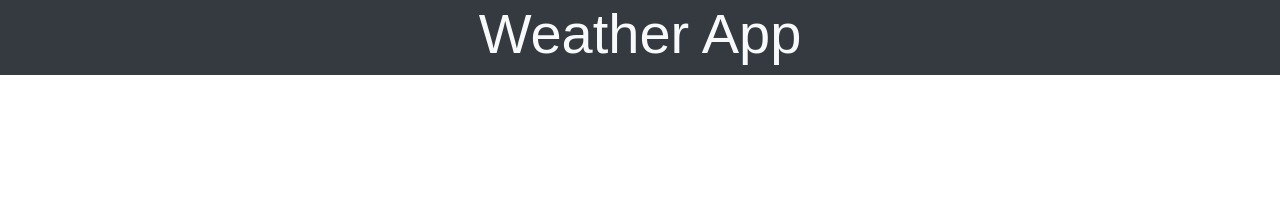
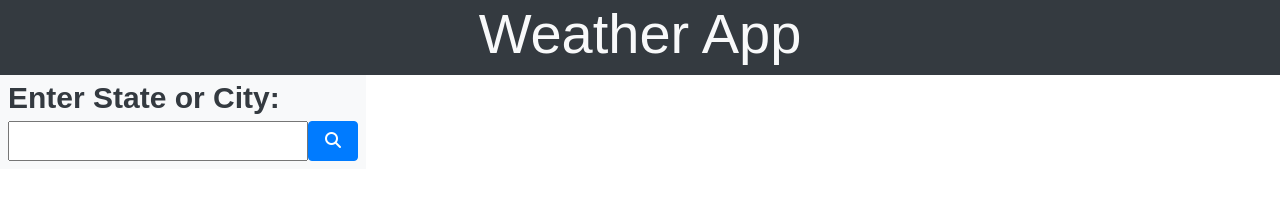
Before and after one commit to KJKhalil/Weather-App, a plain HTML site: page index.html in a window 1280 px wide. Drawn offline with nearby package versions, Linux system fonts and the light colour scheme.

Commit message:
Finished the search box area and where the search history list will be in the html

```diff
--- a/index.html
+++ b/index.html
@@ -6,6 +6,7 @@
 	<meta charset="UTF-8"/>
 	<meta name="viewport" content="width=device-width, initial-scale=1, shrink-to-fit=no"/>
     <link rel="stylesheet" href="https://cdn.jsdelivr.net/npm/bootstrap@4.3.1/dist/css/bootstrap.min.css" integrity="sha384-ggOyR0iXCbMQv3Xipma34MD+dH/1fQ784/j6cY/iJTQUOhcWr7x9JvoRxT2MZw1T" crossorigin="anonymous">
+    <link rel="stylesheet" href="https://cdnjs.cloudflare.com/ajax/libs/font-awesome/6.2.0/css/all.min.css"/>
     <link rel="stylesheet" type="text/css" href="./assets/css/reset.css"/>
     <link rel="stylesheet" type="text/css" href="./assets/css/style.css"/>
     <title>Weather App</title>
@@ -14,12 +15,30 @@
 
 <body>
     <!-- Header -->
-    <header class="h1-container d-flex justify-content-center bg-dark">
+    <header class="h1-container-fluid d-flex justify-content-center bg-dark">
         <h1 class="h1 display-4 text-light">Weather App</h1>
     </header>
 
-    <main class="main">
+    <main class="container-fluid row">
+        <div class="col-m bg-light">
+            <div class="form-container m-2">
+                <form id="search-box">
+                    <div class="row m-0">
+                        <label for="search-input" style="font-size: 30px" class="search-label font-weight-bold text-dark">Enter State or City:</label>
+                    </div>
+                    <div class="row m-0">
+                        <div class="p-0">
+                            <input type="text" id="search-input" name="search-input" style="height:40px; width:300px;">
+                        </div>
+                        <div class="p-0">
+                            <button type="submit" class="btn btn-primary" style="height:40px; width:50px;"><i class="fa-solid fa-magnifying-glass"></i></button>
+                        </div>
+                    </div>
+                </form>
+            </div>
 
+            <div id="search-history-list" class="row m-0 search-history-list"></div>
+        </div>
     </main>
 
     <!-- Footer -->
```
